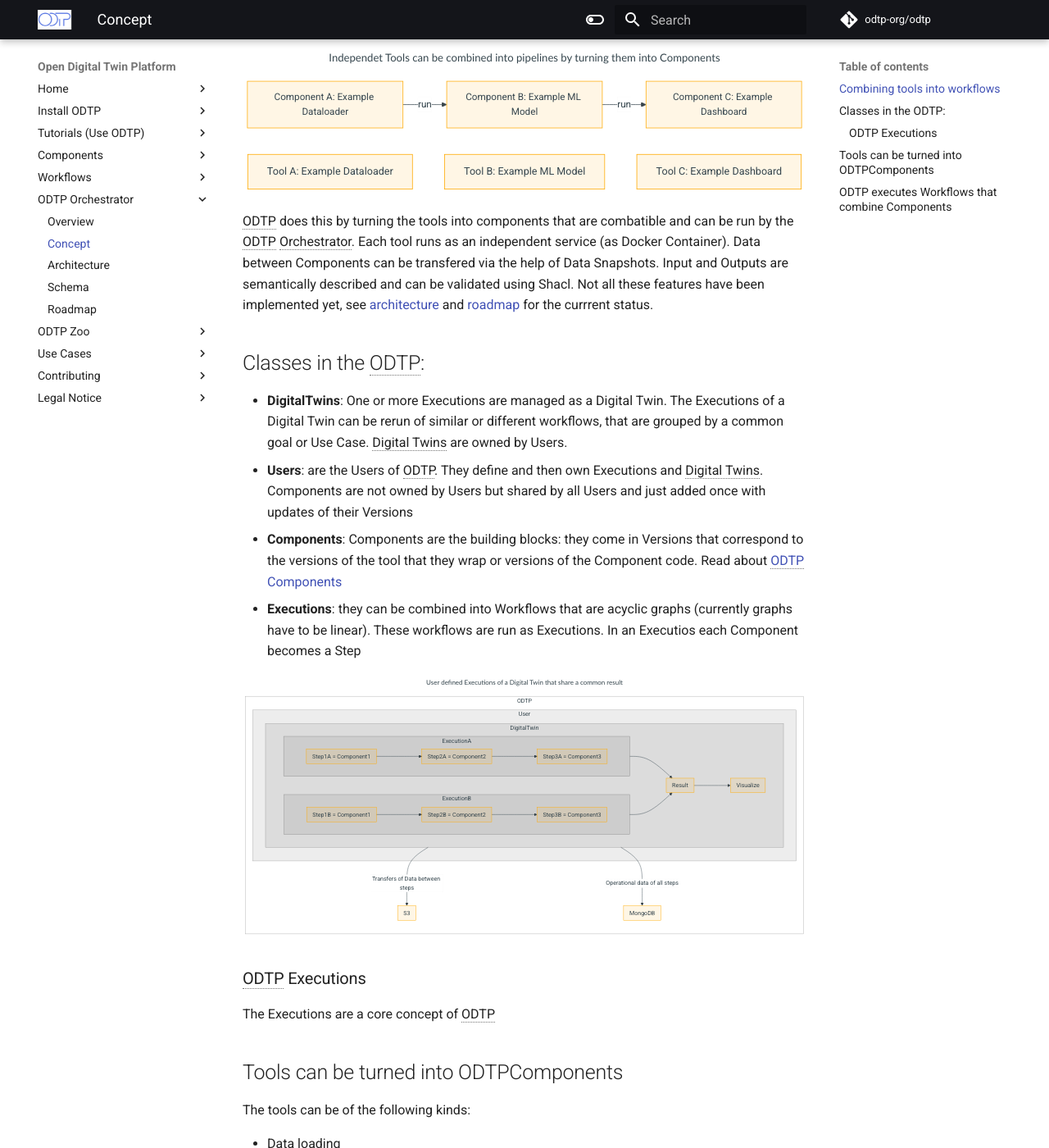
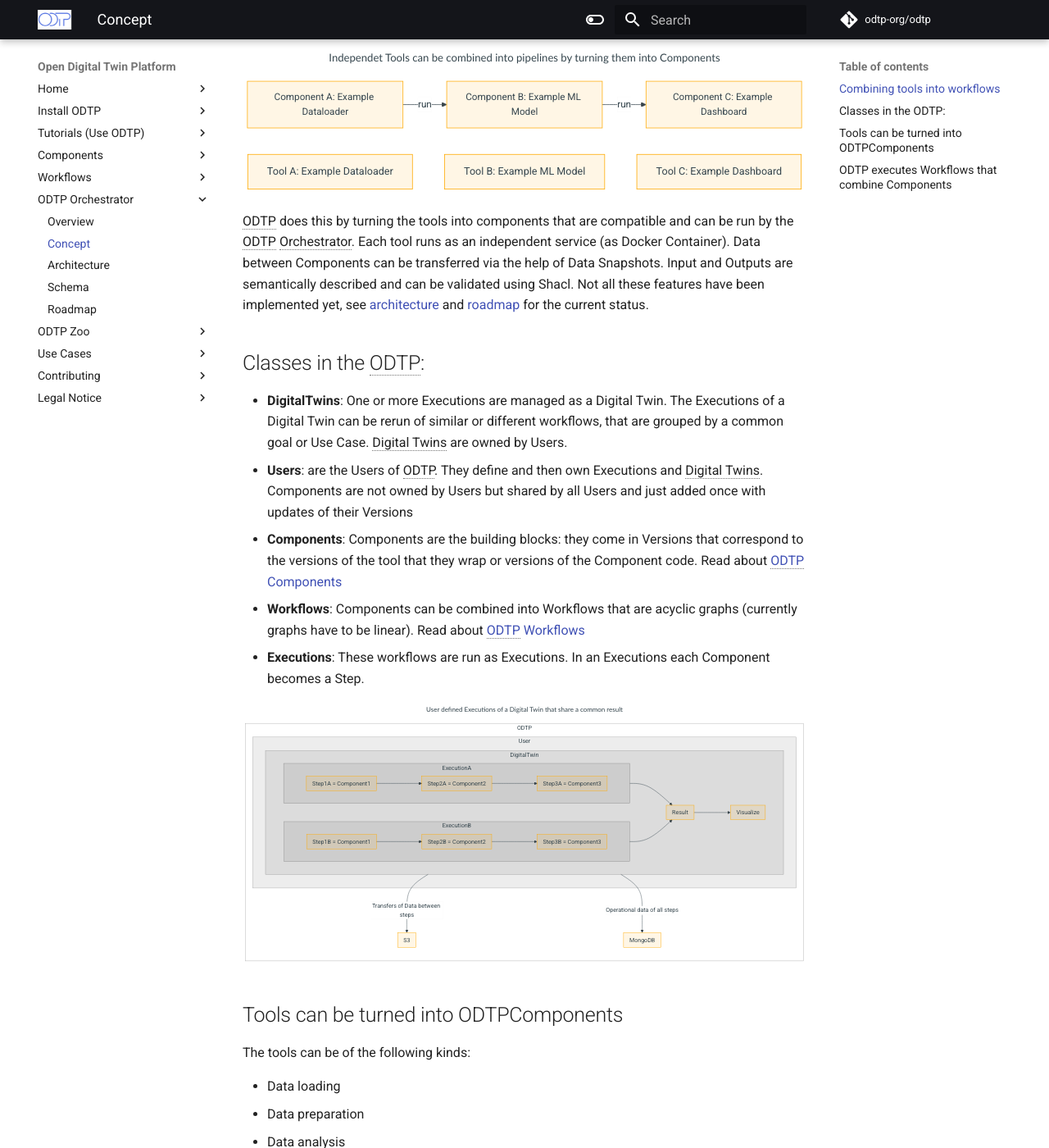
Before and after one commit to odtp-org/odtp-manuals, an MkDocs documentation site: the page built from docs/orchestrator/concept.md, in a window 1280 px wide and 1400 px high, scrolled down 293 px. Shown: the whole window at 82% size. Built offline with MkDocs 1.6.1 and Material for MkDocs 9.7.7, drawn with Linux system fonts in a browser that asks for light colours; a script that is not in the unit is left out; comment, search, counter and statistics services are not loaded.

Commit message:
fix: spelling and content on orchestrator concept page

````diff
--- a/docs/orchestrator/concept.md
+++ b/docs/orchestrator/concept.md
@@ -17,14 +17,15 @@ graph TD;
     ToolC[Tool C: Example Dashboard]
 ```
 
-ODTP does this by turning the tools into components that are combatible and can be run by the ODTP Orchestrator. Each tool runs as an independent service (as Docker Container). Data between Components can be transfered via the help of Data Snapshots. Input and Outputs are semantically described and can be validated using Shacl. Not all these features have been implemented yet, see [architecture](architecture.md) and [roadmap](roadmap.md) for the currrent status.
+ODTP does this by turning the tools into components that are compatible and can be run by the ODTP Orchestrator. Each tool runs as an independent service (as Docker Container). Data between Components can be transferred via the help of Data Snapshots. Input and Outputs are semantically described and can be validated using Shacl. Not all these features have been implemented yet, see [architecture](architecture.md) and [roadmap](roadmap.md) for the current status.
 
 ## Classes in the ODTP:
 
 - **DigitalTwins**: One or more Executions are managed as a Digital Twin. The Executions of a Digital Twin can be rerun of similar or different workflows, that are grouped by a common goal or Use Case. Digital Twins are owned by Users.
 - **Users**: are the Users of ODTP. They define and then own Executions and Digital Twins. Components are not owned by Users but shared by all Users and just added once with updates of their Versions
 - **Components**: Components are the building blocks: they come in Versions that correspond to the versions of the tool that they wrap or versions of the Component code. Read about [ODTP Components](../components/index.md)
-- **Executions**: they can be combined into Workflows that are acyclic graphs (currently graphs have to be linear). These workflows are run as Executions. In an Executios each Component becomes a Step
+- **Workflows**: Components can be combined into Workflows that are acyclic graphs (currently graphs have to be linear). Read about [ODTP Workflows](../workflows/index.md)
+- **Executions**: These workflows are run as Executions. In an Executions each Component becomes a Step.
 
 
 ``` mermaid
@@ -78,10 +79,6 @@ DigitalTwin -- Transfers of Data between steps--> S3
 style ODTP fill:white
 ```
 
-### ODTP Executions
-
-The Executions are a core concept of ODTP
-
 ## Tools can be turned into ODTPComponents
 
 The tools can be of the following kinds:
````
Also changed, not shown: docs/orchestrator/index.md (line endings or trailing spaces).
